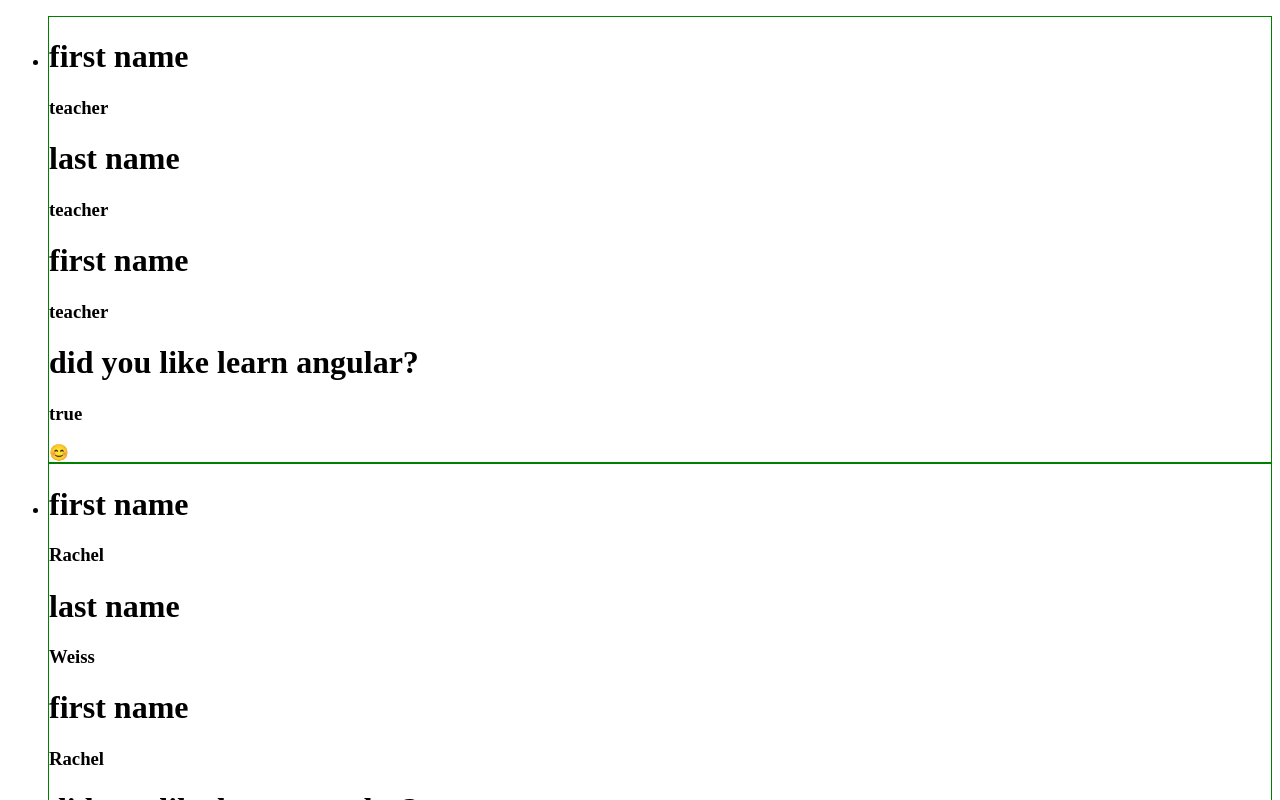
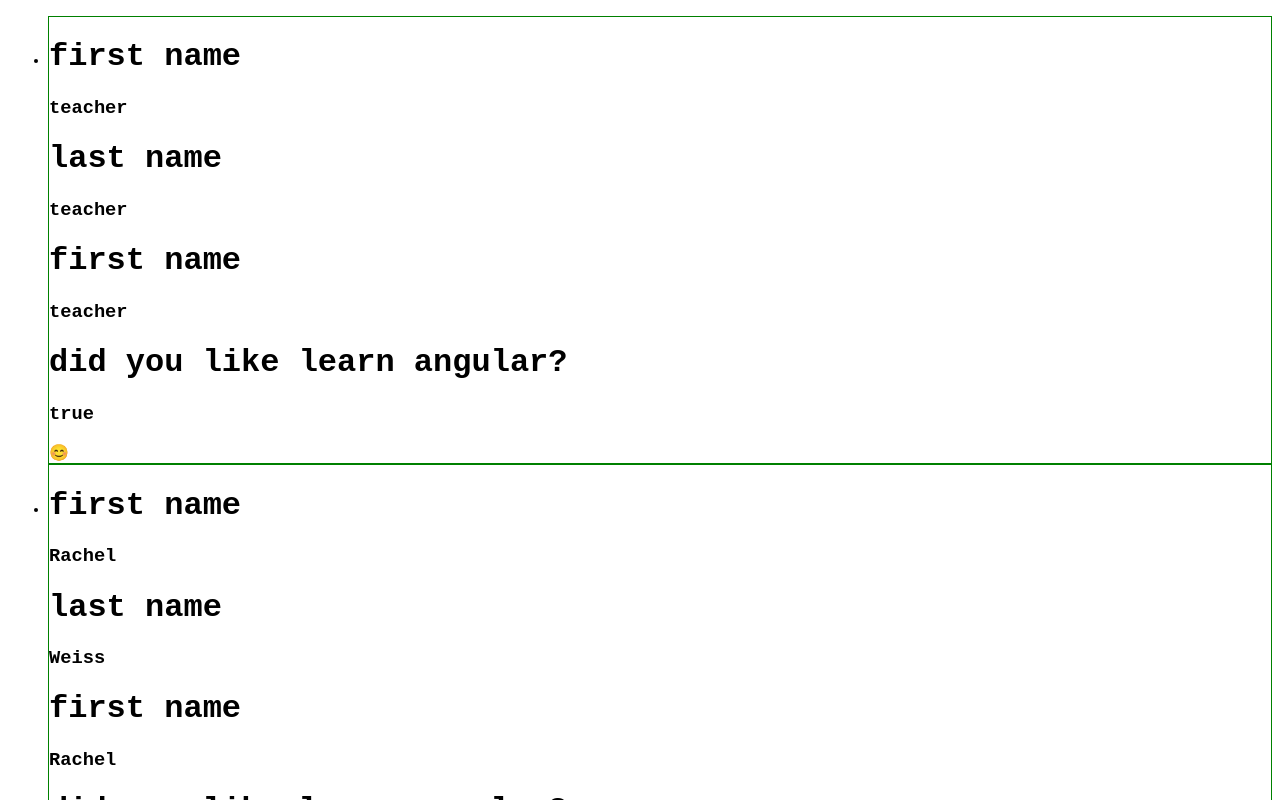
Before and after one commit to Malki1844/learn-git, an Angular app in the folder learnGit/: page / in a window 1280 px wide. Shown: the top 800 px of the page. Built offline with nearby package versions, Linux system fonts and the light colour scheme.

Commit message:
change font family

```diff
--- a/learnGit/src/app/app.component.scss
+++ b/learnGit/src/app/app.component.scss
@@ -0,0 +1,3 @@
+ul{
+    font-family: 'Courier New', Courier, monospace;
+}
```
